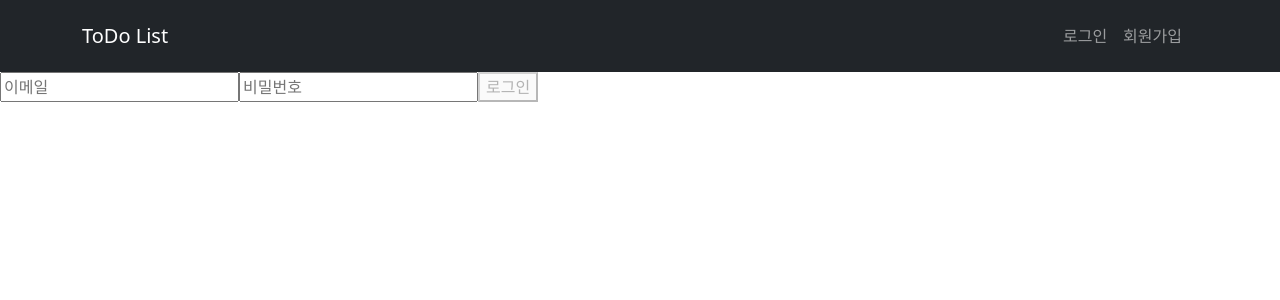
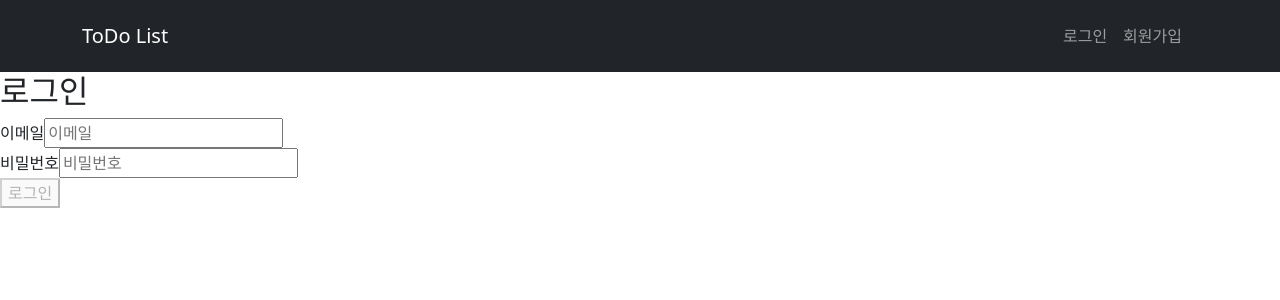
Before and after one commit to junny1995/wanted-pre-onboarding-frontend, a React (Create React App) app: page /signin in a window 1280 px wide. Shown: the top 300 px of the page. Built offline with nearby package versions, Linux system fonts and the light colour scheme; no server answers.

Commit message:
feat: 메인페이지 작성, 로그인 페이지 작성

```diff
--- a/src/Page/MainHome.js
+++ b/src/Page/MainHome.js
@@ -1,7 +1,10 @@
 function MainHome() {
   return (
     <>
-      <div>메인페이지</div>
+      <div>
+        <h2>wanted-pre-onboarding-frontend</h2>
+        <span>선발과제 Todo</span>
+      </div>
     </>
   );
 }
--- a/src/Page/Signin.js
+++ b/src/Page/Signin.js
@@ -52,8 +52,19 @@ function Signin() {
 
   return (
     <div>
-      <input onChange={onChangeEmail} placeholder="이메일" />
-      <input onChange={onChangePassword} placeholder="비밀번호" />
+      <h2>로그인</h2>
+      <div>
+        <label>이메일</label>
+        <input type="email" onChange={onChangeEmail} placeholder="이메일" />
+      </div>
+      <div>
+        <label>비밀번호</label>
+        <input
+          type="password"
+          onChange={onChangePassword}
+          placeholder="비밀번호"
+        />
+      </div>
       <button
         onClick={SignIpHandler}
         disabled={!(email && password)}
```
